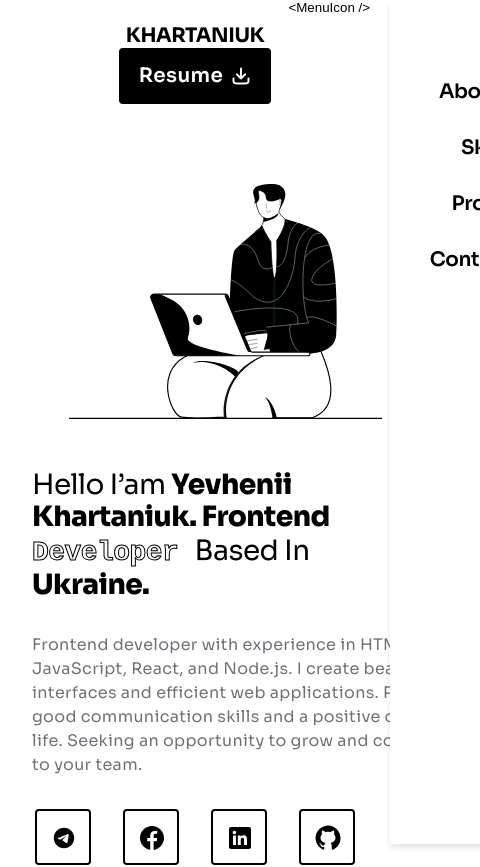
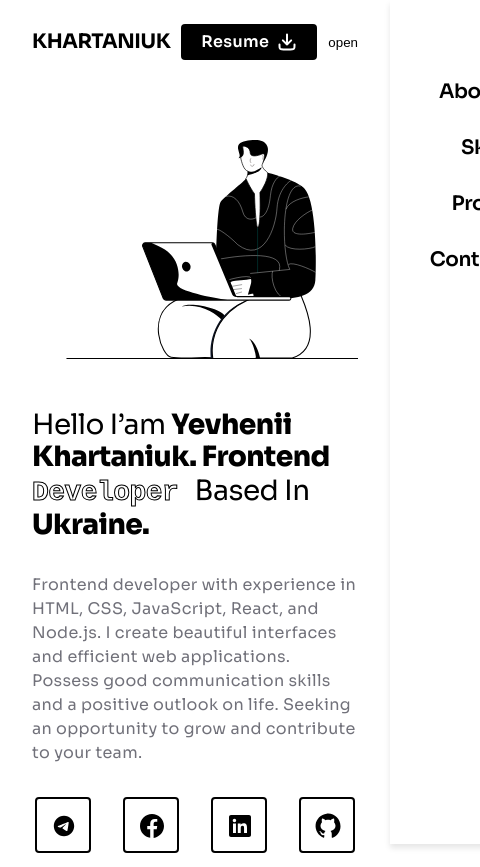
Before and after one commit to E-Khartaniuk/portfolio, a React (Vite) app: page / in a window 390 px wide. Shown: the top 867 px of the page, 480 px wide, since content can reach past the window. Built offline with nearby package versions, Linux system fonts and the light colour scheme.

Commit message:
mobile menu

```diff
--- a/src/components/About/About.module.css
+++ b/src/components/About/About.module.css
@@ -70,10 +70,10 @@
   }
 }
 
-@media (min-width: 380px) and (max-width: 767px) {
+@media (min-width: 340px) and (max-width: 767px) {
   .section {
     padding: 40px 16px;
-    min-width: 360px;
+    min-width: 340px;
     max-width: 480px;
     width: 100%;
     flex-direction: column;
--- a/src/components/ContactsLinks/contactsLinks.module.css
+++ b/src/components/ContactsLinks/contactsLinks.module.css
@@ -38,18 +38,10 @@
   }
 }
 
-@media (min-width: 380px) and (max-width: 767px) {
+@media (min-width: 340px) and (max-width: 767px) {
   .socialIconList {
     margin-top: 32px;
     max-width: 448px;
     width: 100%;
   }
-  .socialIconItemLink {
-    /* width: 48px;
-    height: 48px; */
-  }
-  .socialIconItemLogo {
-    /* width: 24px;
-    height: 24px; */
-  }
 }
--- a/src/components/Experience/Experience.module.css
+++ b/src/components/Experience/Experience.module.css
@@ -65,10 +65,10 @@
   }
 }
 
-@media (min-width: 380px) and (max-width: 767px) {
+@media (min-width: 340px) and (max-width: 767px) {
   .containerExperience {
     padding: 60px 16px 40px;
-    min-width: 360px;
+    min-width: 340px;
     max-width: 480px;
     width: 100%;
   }
--- a/src/components/Footer/Footer.module.css
+++ b/src/components/Footer/Footer.module.css
@@ -7,6 +7,7 @@
   padding-bottom: 24px;
   color: var(--Primary-White);
   text-align: center;
+  margin: 0 auto;
 }
 
 @media (min-width: 768px) and (max-width: 1280px) {
@@ -18,9 +19,9 @@
   }
 }
 
-@media (min-width: 380px) and (max-width: 767px) {
+@media (min-width: 340px) and (max-width: 767px) {
   .footerContainer {
-    min-width: 360px;
+    min-width: 340px;
     max-width: 480px;
     font-size: 12px;
     letter-spacing: 0.24px;
--- a/src/components/Header/Header.module.css
+++ b/src/components/Header/Header.module.css
@@ -81,10 +81,10 @@
   }
 }
 
-@media (min-width: 380px) and (max-width: 767px) {
+@media (min-width: 340px) and (max-width: 767px) {
   .header {
-    flex-direction: column;
-    min-width: 360px;
+    flex-direction: row;
+    min-width: 340px;
     max-width: 480px;
     width: 100%;
   }
@@ -113,8 +113,13 @@
 
   .burgerButton {
     display: block;
-    position: fixed;
+    /* position: fixed; */
     top: 0;
     right: 20px;
   }
+
+  .downloadButton {
+    font-size: 16px;
+    height: 36px;
+  }
 }
--- a/src/components/Header/Header.tsx
+++ b/src/components/Header/Header.tsx
@@ -11,9 +11,6 @@ function Header() {
 
   return (
     <header className={css.header}>
-      <button className={css.burgerButton} onClick={toggleMenu}>
-        {isMenuOpen ? "<CloseIcon />" : "<MenuIcon />"}
-      </button>
       <a href="/" className={css.logo}>
         KHARTANIUK
       </a>
@@ -31,14 +28,16 @@ function Header() {
           Contact me
         </a>
       </nav>
-
       <a
         href="../../../public/KHARTANIUK YEVHENII.pdf"
         download="KHARTANIUK YEVHENII1"
         className={css.downloadButton}>
         Resume
         <DownloadIcon />
-      </a>
+      </a>{" "}
+      <button className={css.burgerButton} onClick={toggleMenu}>
+        {isMenuOpen ? "close" : "open"}
+      </button>
     </header>
   );
 }
--- a/src/components/Hero/Hero.module.css
+++ b/src/components/Hero/Hero.module.css
@@ -77,14 +77,14 @@
   }
 }
 
-@media (min-width: 380px) and (max-width: 767px) {
+@media (min-width: 340px) and (max-width: 767px) {
   .heroContainer {
     max-width: 448px;
     width: 100%;
   }
   .heroSection {
     padding-top: 56px;
-    min-width: 360px;
+    min-width: 340px;
     max-width: 480px;
     width: 100%;
   }
@@ -97,10 +97,12 @@
   }
   .heroDescription {
     max-width: 448px;
+    width: 100%;
   }
 
   .banner {
-    width: 350px;
+    max-width: 350px;
+    width: 100%;
     height: auto;
     position: relative;
     padding-top: 0;
--- a/src/components/Projects/Projects.module.css
+++ b/src/components/Projects/Projects.module.css
@@ -115,10 +115,10 @@
   }
 }
 
-@media (min-width: 380px) and (max-width: 767px) {
+@media (min-width: 340px) and (max-width: 767px) {
   .containerProjects {
     padding: 60px 16px 40px;
-    min-width: 360px;
+    min-width: 340px;
     max-width: 480px;
     width: 100%;
   }
--- a/src/components/Skills/Skills.module.css
+++ b/src/components/Skills/Skills.module.css
@@ -89,9 +89,9 @@
   }
 }
 
-@media (min-width: 380px) and (max-width: 767px) {
+@media (min-width: 340px) and (max-width: 767px) {
   .section {
-    min-width: 360px;
+    min-width: 340px;
     max-width: 480px;
     width: 100%;
   }
--- a/src/components/contacts/contacts.module.css
+++ b/src/components/contacts/contacts.module.css
@@ -40,10 +40,10 @@
   }
 }
 
-@media (min-width: 380px) and (max-width: 767px) {
+@media (min-width: 340px) and (max-width: 767px) {
   .section {
     padding: 40px 16px 40px 16px;
-    min-width: 360px;
+    min-width: 340px;
     max-width: 480px;
     width: 100%;
   }
```
